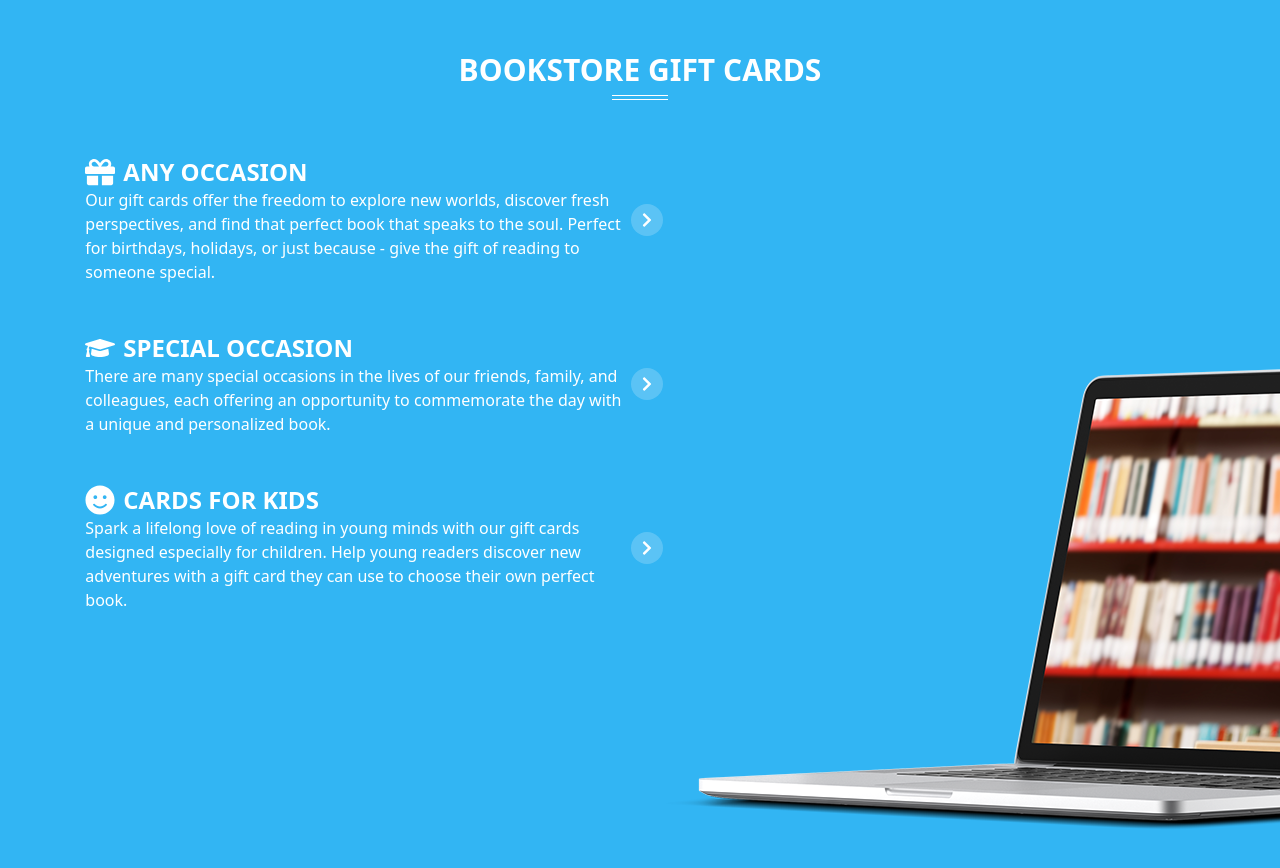
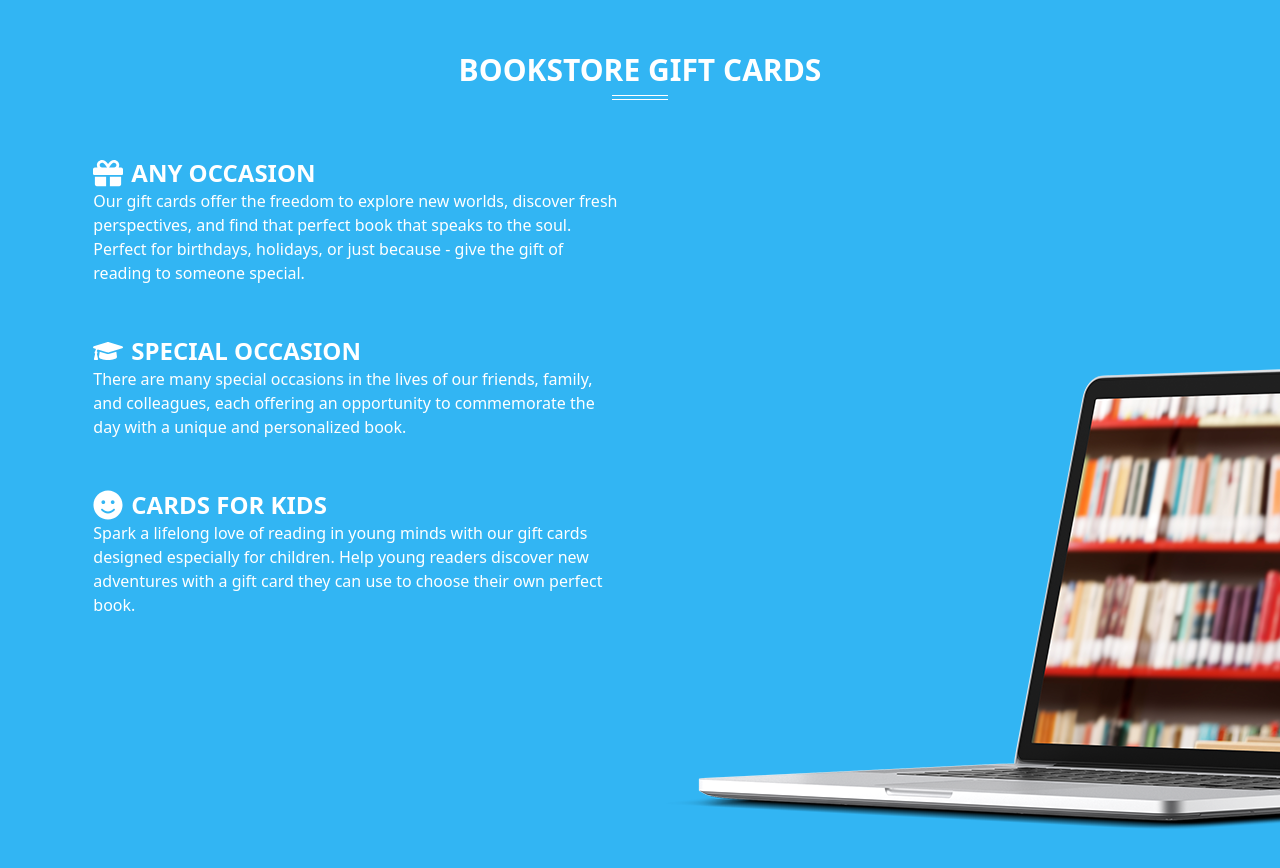
Before and after one commit to emmanuel-cruz-dev/literarium, a React (Vite) app: page / in a window 1280 px wide. Shown: the part 5580-6448 px from the top of the page. Built offline with nearby package versions, Linux system fonts and the light colour scheme.

Commit message:
estilos y estructura Gift component

```diff
--- a/src/components/Gift.tsx
+++ b/src/components/Gift.tsx
@@ -38,15 +38,15 @@ const cards = [
 
 const GiftCard: FC<GiftCardProps> = ({ icon, title, description }) => {
   return (
-    <article className="flex items-center w-[52%]">
-      <div className="flex flex-col p-4 py-6 hover:bg-white/20">
+    <article className="gift__card-body flex items-center w-[52%]">
+      <div className="gift__card-item flex flex-col p-6">
         <div className="flex items-center gap-2 text-2xl uppercase font-bold">
           <span className="text-3xl">{icon}</span>
           <h2>{title}</h2>
         </div>
         <p className="font-light">{description}</p>
       </div>
-      <span className="-ml-3 rounded-full bg-white/20 p-2">
+      <span className="gift__card-item__arrow -ml-4 rounded-full p-[7px]">
         <FaChevronRight />
       </span>
     </article>
--- a/src/styles/App.css
+++ b/src/styles/App.css
@@ -465,6 +465,27 @@ body {
   background-color: var(--white-color);
 }
 
+.gift__card-item {
+  border-top: 1px solid transparent;
+  border-bottom: 1px solid transparent;
+  transition: background-color 0.3s ease-in-out;
+}
+
+.gift__card-item__arrow {
+  opacity: 0;
+  transition: opacity 0.3s ease-in-out, background-color 0.3s ease-in-out;
+}
+
+.gift__card-body:hover .gift__card-item {
+  background-color: #47bdf4;
+  border-top: 1px solid white;
+  border-bottom: 1px solid white;
+}
+
+.gift__card-body:hover .gift__card-item__arrow {
+  opacity: 1;
+  background-color: #47bdf4;
+}
 /***************************************
  *             Fin: Gift               *
  ***************************************/
```
